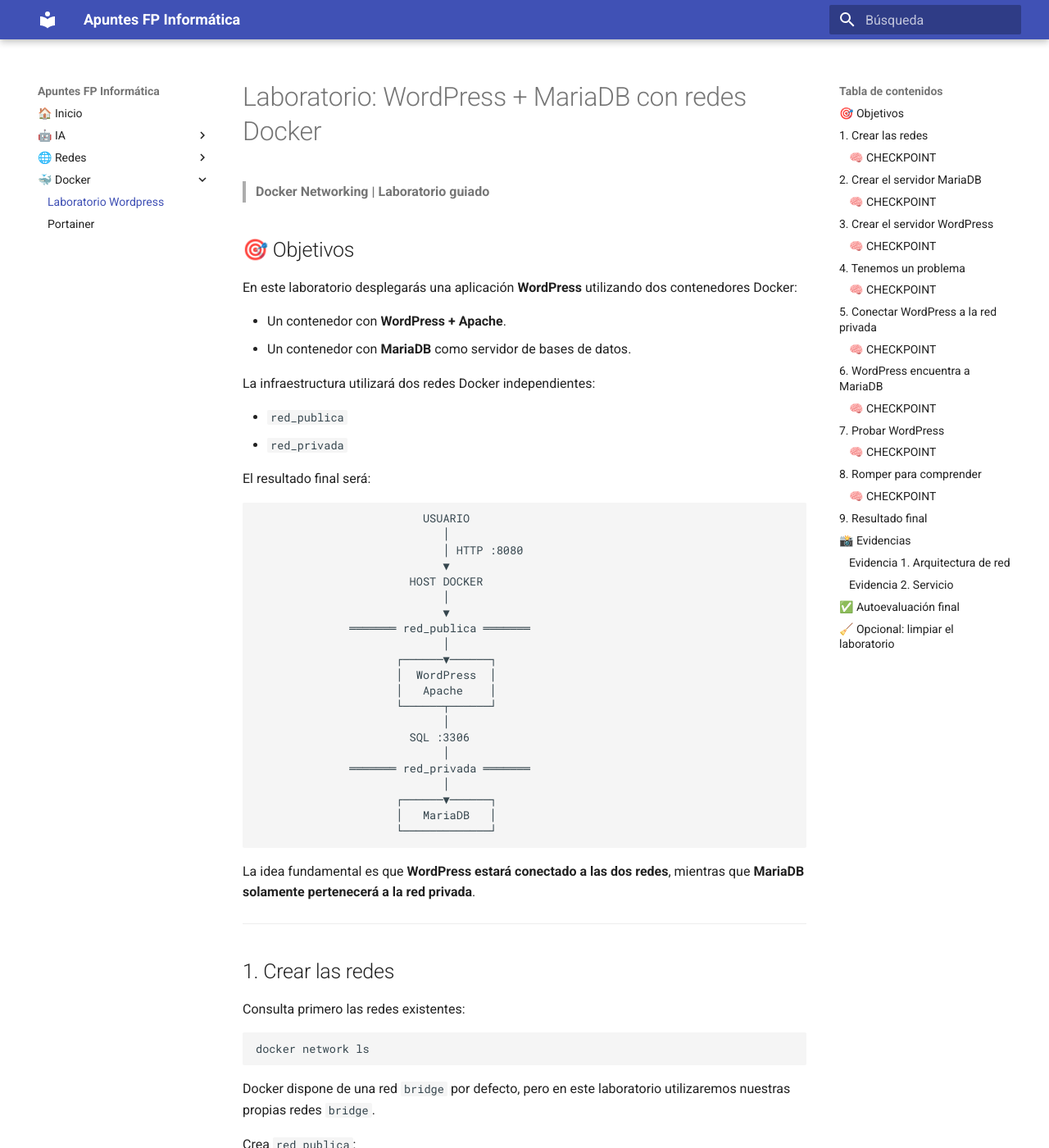
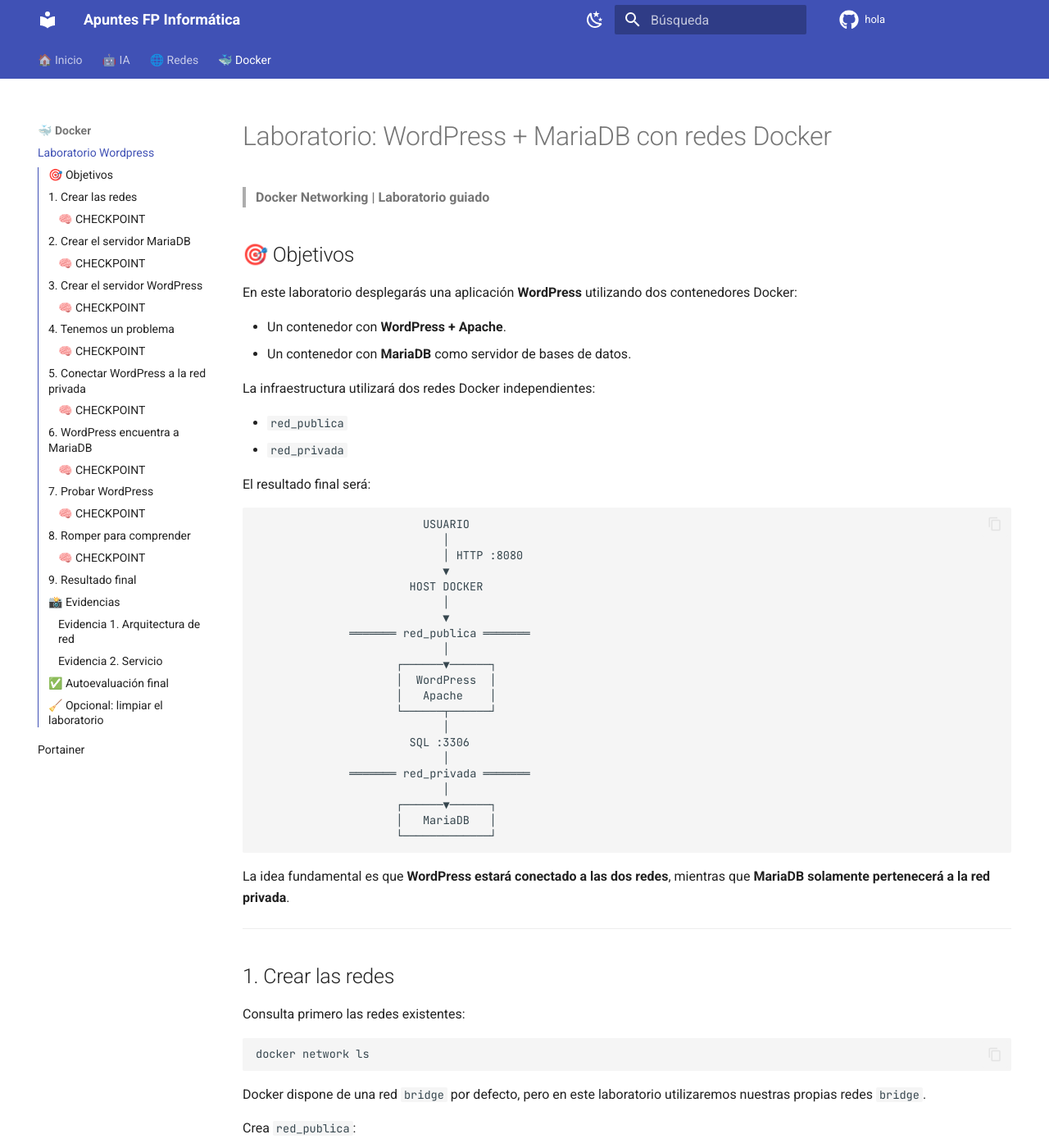
Before and after one commit to fcuadradoa01/hola, an MkDocs documentation site: the page built from docs/docker/lab-docker-wordpress-mariadb.md, in a window 1280 px wide and 1400 px high. Shown: the whole window at 82% size. Built offline with MkDocs 1.6.1 and Material for MkDocs 9.7.7, drawn with Linux system fonts in a browser that asks for light colours; comment, search, counter and statistics services are not loaded; some of the changed text lies outside the part shown.

Commit message:
Update mkdocs.yml with additional site configuration

```diff
--- a/mkdocs.yml
+++ b/mkdocs.yml
@@ -1,26 +1,59 @@
 site_name: Apuntes FP Informática
 site_description: Apuntes, laboratorios y recursos para Formación Profesional y CETI
 site_author: Paco Cuadrado
+site_url: https://fcuadradoa01.github.io/hola/
+repo_url: https://github.com/fcuadradoa01/hola
+repo_name: hola
 
 theme:
   name: material
   language: es
-
-features:
+  features:
     - navigation.tabs
     - navigation.sections
     - navigation.top
+    - navigation.expand
     - content.code.copy
     - search.highlight
-
-palette:
+    - toc.integrate
+    - content.code.annotate
+  palette:
     - scheme: default
       primary: indigo
       accent: blue
-
+      toggle:
+        icon: material/weather-night
+        name: Oscuro
     - scheme: slate
       primary: indigo
-      accent: blue
+      accent: cyan
+      toggle:
+        icon: material/weather-sunny
+        name: Claro
+  font:
+    text: Roboto
+    code: JetBrains Mono
+  icon:
+    repo: fontawesome/brands/github
+
+extra_css:
+  - css/extra.css
+
+markdown_extensions:
+  - admonition
+  - attr_list
+  - md_in_html
+  - footnotes
+  - tables
+  - pymdownx.superfences
+  - pymdownx.highlight:
+      anchor_linenums: true
+  - pymdownx.inlinehilite
+  - pymdownx.tabbed:
+      alternate_style: true
+  - pymdownx.emoji:
+      emoji_index: !!python/name:materialx.emoji.twemoji
+      emoji_generator: !!python/name:materialx.emoji.to_svg
 
 nav:
   - 🏠 Inicio: index.md
```
